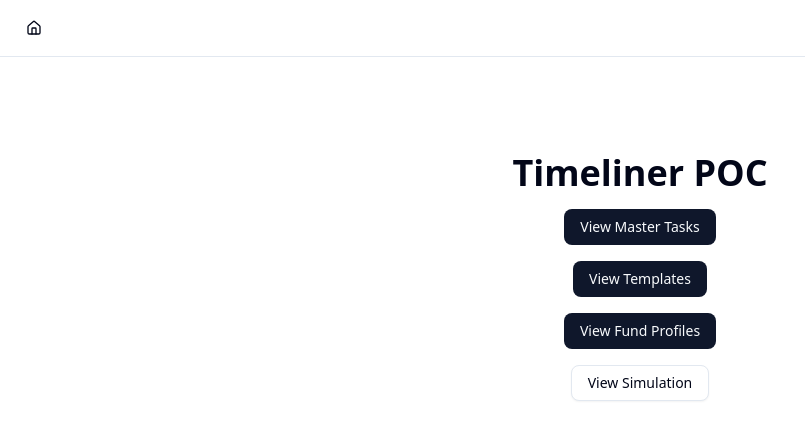
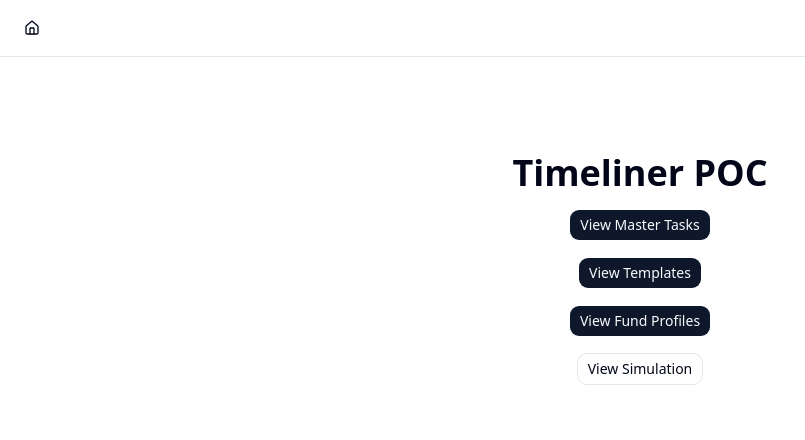
Before and after one commit to eliyoung1016/sturdy-rotary-phone, a Next.js app: page / in a window 1280 px wide. Shown: the top 440 px of the page, without its empty margins (0-805 px from the left). Built offline with nearby package versions, Linux system fonts and the light colour scheme.

Commit message:
refactor: Reimplement Button component using `@base-ui/react`, update its styling and usage, and add VS Code configurations.

```diff
--- a/package.json
+++ b/package.json
@@ -10,6 +10,7 @@
     "format": "biome format --write"
   },
   "dependencies": {
+    "@base-ui/react": "^1.2.0",
     "@dnd-kit/core": "^6.3.1",
     "@dnd-kit/sortable": "^10.0.0",
     "@dnd-kit/utilities": "^3.2.2",
--- a/src/app/templates/[id]/page.tsx
+++ b/src/app/templates/[id]/page.tsx
@@ -3,7 +3,7 @@ import Link from "next/link";
 import { notFound, redirect } from "next/navigation";
 
 import { deleteTemplate, getTemplate } from "@/app/actions/template";
-import { Button } from "@/components/ui/button";
+import { Button, buttonVariants } from "@/components/ui/button";
 import {
   Card,
   CardContent,
@@ -45,11 +45,9 @@ export default async function TemplatePage({ params }: PageProps) {
   return (
     <div className="container mx-auto py-10 space-y-6">
       <div className="flex items-center gap-4">
-        <Button variant="ghost" size="icon" asChild>
-          <Link href="/templates">
-            <ArrowLeft className="h-4 w-4" />
-          </Link>
-        </Button>
+        <Link href="/templates" className={buttonVariants({ variant: "ghost", size: "icon" })}>
+          <ArrowLeft className="h-4 w-4" />
+        </Link>
         <div className="flex-1">
           <h1 className="text-3xl font-bold tracking-tight">{template.name}</h1>
           <p className="text-muted-foreground">
@@ -57,11 +55,9 @@ export default async function TemplatePage({ params }: PageProps) {
           </p>
         </div>
         <div className="flex items-center gap-2">
-          <Button variant="outline" asChild>
-            <Link href={`/templates/${templateId}/edit`}>
-              <Pencil className="mr-2 h-4 w-4" /> Edit Template
-            </Link>
-          </Button>
+          <Link href={`/templates/${templateId}/edit`} className={buttonVariants({ variant: "outline" })}>
+            <Pencil className="mr-2 h-4 w-4" /> Edit Template
+          </Link>
           <form action={deleteAction}>
             <Button variant="destructive" type="submit">
               <Trash2 className="mr-2 h-4 w-4" /> Delete Template
--- a/src/components/shared/dependency-popover.tsx
+++ b/src/components/shared/dependency-popover.tsx
@@ -87,9 +87,9 @@ export function DependencyPopover({
                   ...(newVal
                     ? {}
                     : {
-                        dependencyType: "IMMEDIATE",
-                        dependencyDelay: 0,
-                      }),
+                      dependencyType: "IMMEDIATE",
+                      dependencyDelay: 0,
+                    }),
                 });
               }}
             >
--- a/src/components/shared/header.tsx
+++ b/src/components/shared/header.tsx
@@ -1,17 +1,18 @@
 import Link from "next/link";
 import { Home } from "lucide-react";
-import { Button } from "@/components/ui/button";
+import { Button, buttonVariants } from "@/components/ui/button";
 
 export function Header() {
   return (
     <header className="border-b bg-background">
       <div className="container mx-auto px-4 h-14 flex items-center">
-        <Button variant="ghost" size="icon" asChild>
-          <Link href="/">
-            <Home className="h-5 w-5" />
-            <span className="sr-only">Home</span>
-          </Link>
-        </Button>
+        <Link
+          href="/"
+          className={buttonVariants({ variant: "ghost", size: "icon" })}
+        >
+          <Home className="h-5 w-5" />
+          <span className="sr-only">Home</span>
+        </Link>
       </div>
     </header>
   );
--- a/src/components/ui/badge.tsx
+++ b/src/components/ui/badge.tsx
@@ -1,36 +1,48 @@
-import * as React from "react";
-import { cva, type VariantProps } from "class-variance-authority";
+import { mergeProps } from "@base-ui/react/merge-props"
+import { useRender } from "@base-ui/react/use-render"
+import { cva, type VariantProps } from "class-variance-authority"
 
-import { cn } from "@/lib/utils";
+import { cn } from "@/lib/utils"
 
 const badgeVariants = cva(
-  "inline-flex items-center rounded-md border px-2.5 py-0.5 text-xs font-semibold transition-colors focus:outline-none focus:ring-2 focus:ring-ring focus:ring-offset-2",
+  "h-5 gap-1 rounded-4xl border border-transparent px-2 py-0.5 text-xs font-medium transition-all has-data-[icon=inline-end]:pr-1.5 has-data-[icon=inline-start]:pl-1.5 [&>svg]:size-3! inline-flex items-center justify-center w-fit whitespace-nowrap shrink-0 [&>svg]:pointer-events-none focus-visible:border-ring focus-visible:ring-ring/50 focus-visible:ring-[3px] aria-invalid:ring-destructive/20 dark:aria-invalid:ring-destructive/40 aria-invalid:border-destructive overflow-hidden group/badge",
   {
     variants: {
       variant: {
-        default:
-          "border-transparent bg-primary text-primary-foreground shadow hover:bg-primary/80",
-        secondary:
-          "border-transparent bg-secondary text-secondary-foreground hover:bg-secondary/80",
-        destructive:
-          "border-transparent bg-destructive text-destructive-foreground shadow hover:bg-destructive/80",
-        outline: "text-foreground",
+        default: "bg-primary text-primary-foreground [a]:hover:bg-primary/80",
+        secondary: "bg-secondary text-secondary-foreground [a]:hover:bg-secondary/80",
+        destructive: "bg-destructive/10 [a]:hover:bg-destructive/20 focus-visible:ring-destructive/20 dark:focus-visible:ring-destructive/40 text-destructive dark:bg-destructive/20",
+        outline: "border-border text-foreground [a]:hover:bg-muted [a]:hover:text-muted-foreground",
+        ghost: "hover:bg-muted hover:text-muted-foreground dark:hover:bg-muted/50",
+        link: "text-primary underline-offset-4 hover:underline",
       },
     },
     defaultVariants: {
       variant: "default",
     },
-  },
-);
+  }
+)
 
-export interface BadgeProps
-  extends React.HTMLAttributes<HTMLDivElement>,
-    VariantProps<typeof badgeVariants> {}
-
-function Badge({ className, variant, ...props }: BadgeProps) {
-  return (
-    <div className={cn(badgeVariants({ variant }), className)} {...props} />
-  );
+function Badge({
+  className,
+  variant = "default",
+  render,
+  ...props
+}: useRender.ComponentProps<"span"> & VariantProps<typeof badgeVariants>) {
+  return useRender({
+    defaultTagName: "span",
+    props: mergeProps<"span">(
+      {
+        className: cn(badgeVariants({ variant }), className),
+      },
+      props
+    ),
+    render,
+    state: {
+      slot: "badge",
+      variant,
+    },
+  })
 }
 
-export { Badge, badgeVariants };
+export { Badge, badgeVariants }
--- a/src/components/ui/button.tsx
+++ b/src/components/ui/button.tsx
@@ -1,34 +1,31 @@
-import * as React from "react"
-import { Slot } from "@radix-ui/react-slot"
+"use client"
+
+import { Button as ButtonPrimitive } from "@base-ui/react/button"
 import { cva, type VariantProps } from "class-variance-authority"
 
 import { cn } from "@/lib/utils"
 
 const buttonVariants = cva(
-  "inline-flex items-center justify-center gap-2 whitespace-nowrap rounded-md text-sm font-medium transition-all disabled:pointer-events-none disabled:opacity-50 [&_svg]:pointer-events-none [&_svg:not([class*='size-'])]:size-4 shrink-0 [&_svg]:shrink-0 outline-none focus-visible:border-ring focus-visible:ring-ring/50 focus-visible:ring-[3px] aria-invalid:ring-destructive/20 dark:aria-invalid:ring-destructive/40 aria-invalid:border-destructive",
+  "focus-visible:border-ring focus-visible:ring-ring/50 aria-invalid:ring-destructive/20 dark:aria-invalid:ring-destructive/40 aria-invalid:border-destructive dark:aria-invalid:border-destructive/50 rounded-lg border border-transparent bg-clip-padding text-sm font-medium focus-visible:ring-3 aria-invalid:ring-3 [&_svg:not([class*='size-'])]:size-4 inline-flex items-center justify-center whitespace-nowrap transition-all disabled:pointer-events-none disabled:opacity-50 [&_svg]:pointer-events-none shrink-0 [&_svg]:shrink-0 outline-none group/button select-none",
   {
     variants: {
       variant: {
-        default: "bg-primary text-primary-foreground hover:bg-primary/90",
-        destructive:
-          "bg-destructive text-white hover:bg-destructive/90 focus-visible:ring-destructive/20 dark:focus-visible:ring-destructive/40 dark:bg-destructive/60",
-        outline:
-          "border bg-background shadow-xs hover:bg-accent hover:text-accent-foreground dark:bg-input/30 dark:border-input dark:hover:bg-input/50",
-        secondary:
-          "bg-secondary text-secondary-foreground hover:bg-secondary/80",
-        ghost:
-          "hover:bg-accent hover:text-accent-foreground dark:hover:bg-accent/50",
+        default: "bg-primary text-primary-foreground [a]:hover:bg-primary/80",
+        outline: "border-border bg-background hover:bg-muted hover:text-foreground dark:bg-input/30 dark:border-input dark:hover:bg-input/50 aria-expanded:bg-muted aria-expanded:text-foreground",
+        secondary: "bg-secondary text-secondary-foreground hover:bg-secondary/80 aria-expanded:bg-secondary aria-expanded:text-secondary-foreground",
+        ghost: "hover:bg-muted hover:text-foreground dark:hover:bg-muted/50 aria-expanded:bg-muted aria-expanded:text-foreground",
+        destructive: "bg-destructive/10 hover:bg-destructive/20 focus-visible:ring-destructive/20 dark:focus-visible:ring-destructive/40 dark:bg-destructive/20 text-destructive focus-visible:border-destructive/40 dark:hover:bg-destructive/30",
         link: "text-primary underline-offset-4 hover:underline",
       },
       size: {
-        default: "h-9 px-4 py-2 has-[>svg]:px-3",
-        xs: "h-6 gap-1 rounded-md px-2 text-xs has-[>svg]:px-1.5 [&_svg:not([class*='size-'])]:size-3",
-        sm: "h-8 rounded-md gap-1.5 px-3 has-[>svg]:px-2.5",
-        lg: "h-10 rounded-md px-6 has-[>svg]:px-4",
-        icon: "size-9",
-        "icon-xs": "size-6 rounded-md [&_svg:not([class*='size-'])]:size-3",
-        "icon-sm": "size-8",
-        "icon-lg": "size-10",
+        default: "h-8 gap-1.5 px-2.5 has-data-[icon=inline-end]:pr-2 has-data-[icon=inline-start]:pl-2",
+        xs: "h-6 gap-1 rounded-[min(var(--radius-md),10px)] px-2 text-xs in-data-[slot=button-group]:rounded-lg has-data-[icon=inline-end]:pr-1.5 has-data-[icon=inline-start]:pl-1.5 [&_svg:not([class*='size-'])]:size-3",
+        sm: "h-7 gap-1 rounded-[min(var(--radius-md),12px)] px-2.5 text-[0.8rem] in-data-[slot=button-group]:rounded-lg has-data-[icon=inline-end]:pr-1.5 has-data-[icon=inline-start]:pl-1.5 [&_svg:not([class*='size-'])]:size-3.5",
+        lg: "h-9 gap-1.5 px-2.5 has-data-[icon=inline-end]:pr-3 has-data-[icon=inline-start]:pl-3",
+        icon: "size-8",
+        "icon-xs": "size-6 rounded-[min(var(--radius-md),10px)] in-data-[slot=button-group]:rounded-lg [&_svg:not([class*='size-'])]:size-3",
+        "icon-sm": "size-7 rounded-[min(var(--radius-md),12px)] in-data-[slot=button-group]:rounded-lg",
+        "icon-lg": "size-9",
       },
     },
     defaultVariants: {
@@ -42,19 +39,11 @@ function Button({
   className,
   variant = "default",
   size = "default",
-  asChild = false,
   ...props
-}: React.ComponentProps<"button"> &
-  VariantProps<typeof buttonVariants> & {
-    asChild?: boolean
-  }) {
-  const Comp = asChild ? Slot : "button"
-
+}: ButtonPrimitive.Props & VariantProps<typeof buttonVariants>) {
   return (
-    <Comp
+    <ButtonPrimitive
       data-slot="button"
-      data-variant={variant}
-      data-size={size}
       className={cn(buttonVariants({ variant, size, className }))}
       {...props}
     />
```
Also changed, not shown: src/app/templates/template-list.tsx (+11 -16 lines), 1 other file (tests, documents, lock files or other folders).
